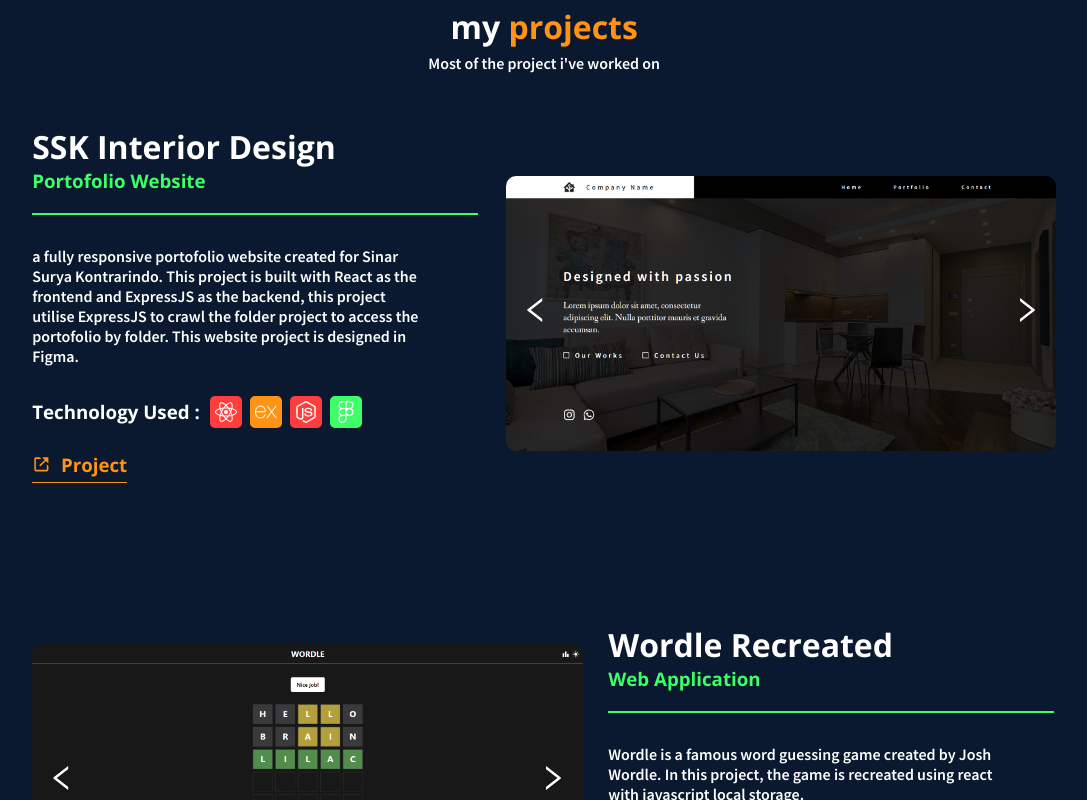
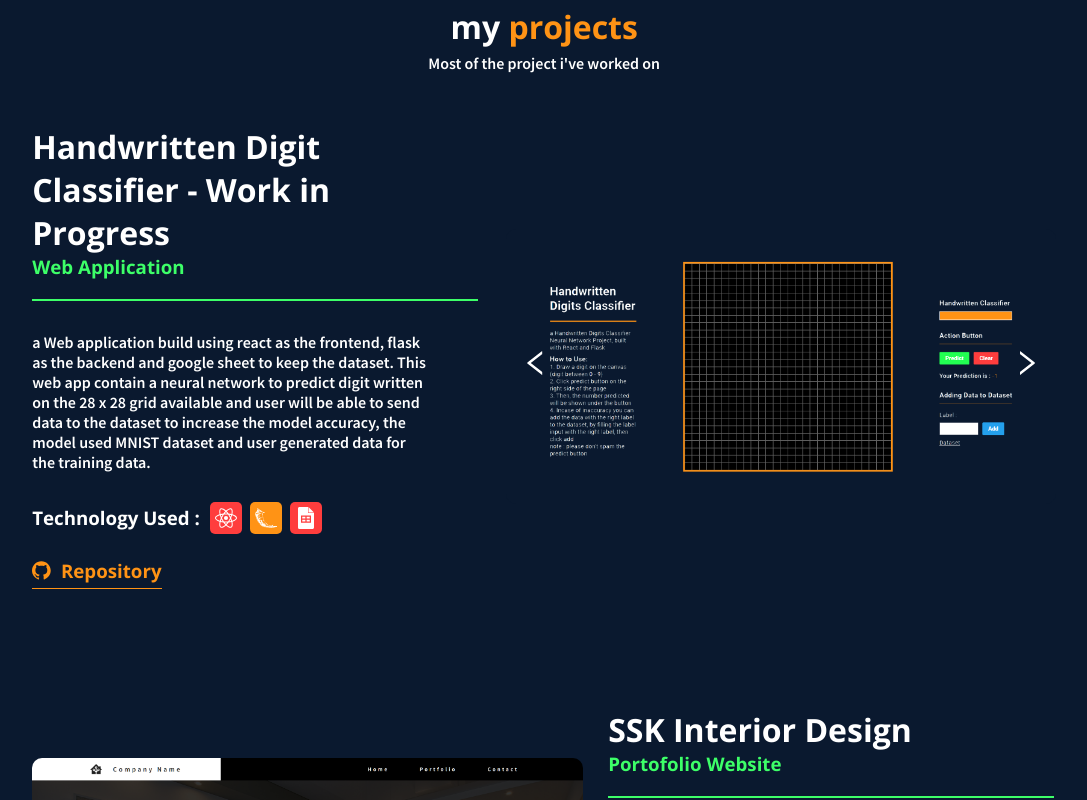
Before and after one commit to FelixFern/felixfern.github.io, a React (Create React App) app: page / in a window 1280 px wide. Shown: the part 900-1700 px from the top of the page, without its empty margins (115-1202 px from the left). Built offline with nearby package versions, Linux system fonts and the light colour scheme.

Commit message:
added new project

```diff
--- a/src/App.jsx
+++ b/src/App.jsx
@@ -72,6 +72,15 @@ function App() {
                                     <p data-aos='fade-up'>Most of the project i've worked on</p>
                                 </div>
                                 <div className='featured-projects'>
+                                    <FeaturedProject
+                                        title="Handwritten Digit Classifier - Work in Progress"
+                                        subtitle="Web Application"
+                                        desc="a Web application build using react as the frontend, flask as the backend and google sheet to keep the dataset. This web app contain a neural network to predict digit written on the 28 x 28 grid available and user will be able to send data to the dataset to increase the model accuracy, the model used MNIST dataset and user generated data for the training data."
+                                        stacks={['React', 'Flask', 'GSheets']}
+                                        images={['./img/projects/handwritten/handwritten-1.png', './img/projects/handwritten/handwritten-2.png']}
+                                        repo={'https://github.com/FelixFern/Handwritten-Classifier'}
+                                        project={''}
+                                    ></FeaturedProject>
                                     <FeaturedProject
                                         title="SSK Interior Design"
                                         subtitle="Portofolio Website"
--- a/src/components/FeaturedProject.jsx
+++ b/src/components/FeaturedProject.jsx
@@ -1,5 +1,5 @@
 import React from 'react'
-import { SiReact, SiFigma, SiJavascript, SiFlutter, SiFirebase, SiHtml5, SiCss3, SiStrapi, SiNodedotjs, SiExpress, SiTailwindcss, SiFlask , SiGithub } from 'react-icons/si'
+import { SiReact, SiFigma, SiJavascript, SiFlutter, SiFirebase, SiHtml5, SiCss3, SiStrapi, SiNodedotjs, SiExpress, SiTailwindcss, SiFlask , SiGithub, SiGooglesheets } from 'react-icons/si'
 import { BiLinkExternal } from 'react-icons/bi'
 
 import Carousel from './Carousel'
@@ -30,6 +30,7 @@ function FeaturedProject({ title, subtitle, desc, stacks, images, repo, project
                         else if(stack.toLowerCase() == "express") return (<SiExpress key={key} className='stack-icon'></SiExpress>)
                         else if(stack.toLowerCase() == "tailwind") return (<SiTailwindcss key={key} className='stack-icon'></SiTailwindcss>)
                         else if(stack.toLowerCase() == "flask") return (<SiFlask key={key} className='stack-icon'></SiFlask>)
+                        else if(stack.toLowerCase() == "gsheets") return (<SiGooglesheets key={key} className='stack-icon'></SiGooglesheets>)
                     })}
                 </div>
                 <div className='links'>
```
Also changed, not shown: public/img/projects/handwritten/handwritten-1.png (added), public/img/projects/handwritten/handwritten-2.png (added).
